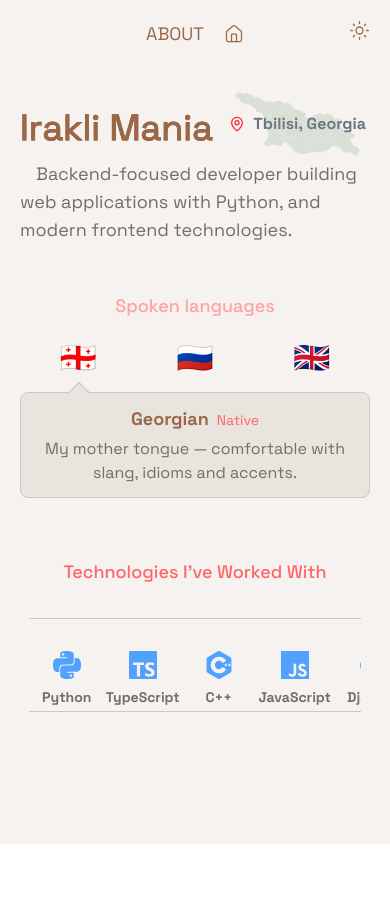
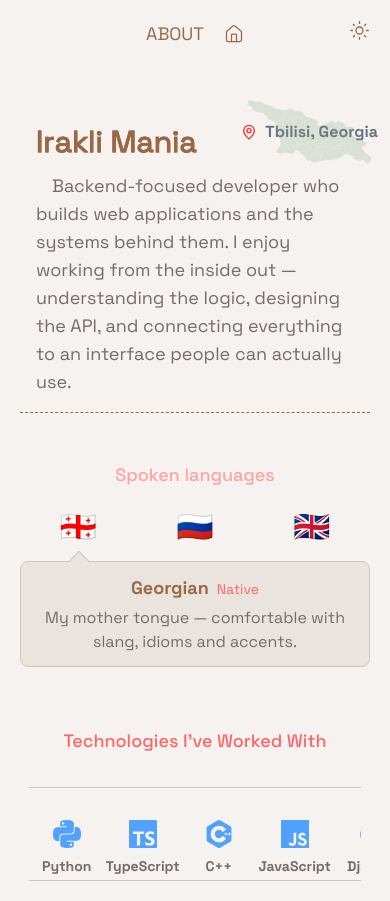
Before and after one commit to ikamania/mani-portfolio, a React (Vite) app in the folder portfolio/: page /#/ in a window 390 px wide. Before the commit the page ends 844 px from the top, so only its background shows below. Built offline with nearby package versions, Linux system fonts and the light colour scheme.

Commit message:
feat: refine layout and intro content

```diff
--- a/portfolio/src/components/Hero.tsx
+++ b/portfolio/src/components/Hero.tsx
@@ -6,11 +6,11 @@ const nameLetters = name.split("")
 
 const Hero = () => {
   return (
-    <div>
+    <div className="border-b border-dashed border-accent p-4">
       <div className="relative">
         <h1
           className="
-            relative text-4xl sm:text-5xl lg:text-6xl
+            relative text-3xl sm:text-5xl lg:text-6xl
             font-thin text-background [-webkit-text-stroke:1px_var(--accent)]
           "
         >
@@ -48,8 +48,8 @@ const Hero = () => {
         </h1>
 
         <a href="https://share.google/aC5hqlHl7oCGnm1gO" target="_blank" className="
-          absolute flex items-center gap-2 text-md top-1
-          right-1 text-gray-500 font-bold animate-fade-right
+          absolute flex items-center gap-2 text-md -top-1
+          -right-6 text-gray-500 font-bold animate-fade-right
           cursor-pointer group
         ">
           <MapPin size={16} className="text-red-500" />
@@ -66,9 +66,11 @@ const Hero = () => {
         </a>
       </div>
 
-      <p className="indent-4 mt-3 max-w-lg text-lg text-muted animate-fade-left cursor-help">
-        Backend-focused developer building web applications with Python,
-        and modern frontend technologies.
+      <p className="indent-4 mt-3 max-w-2xl text-lg text-muted animate-fade-left cursor-help">
+        Backend-focused developer who builds web applications and the systems
+        behind them. I enjoy working from the inside out — understanding the
+        logic, designing the API, and connecting everything to an interface
+        people can actually use.
       </p>
     </div>
   )
```
